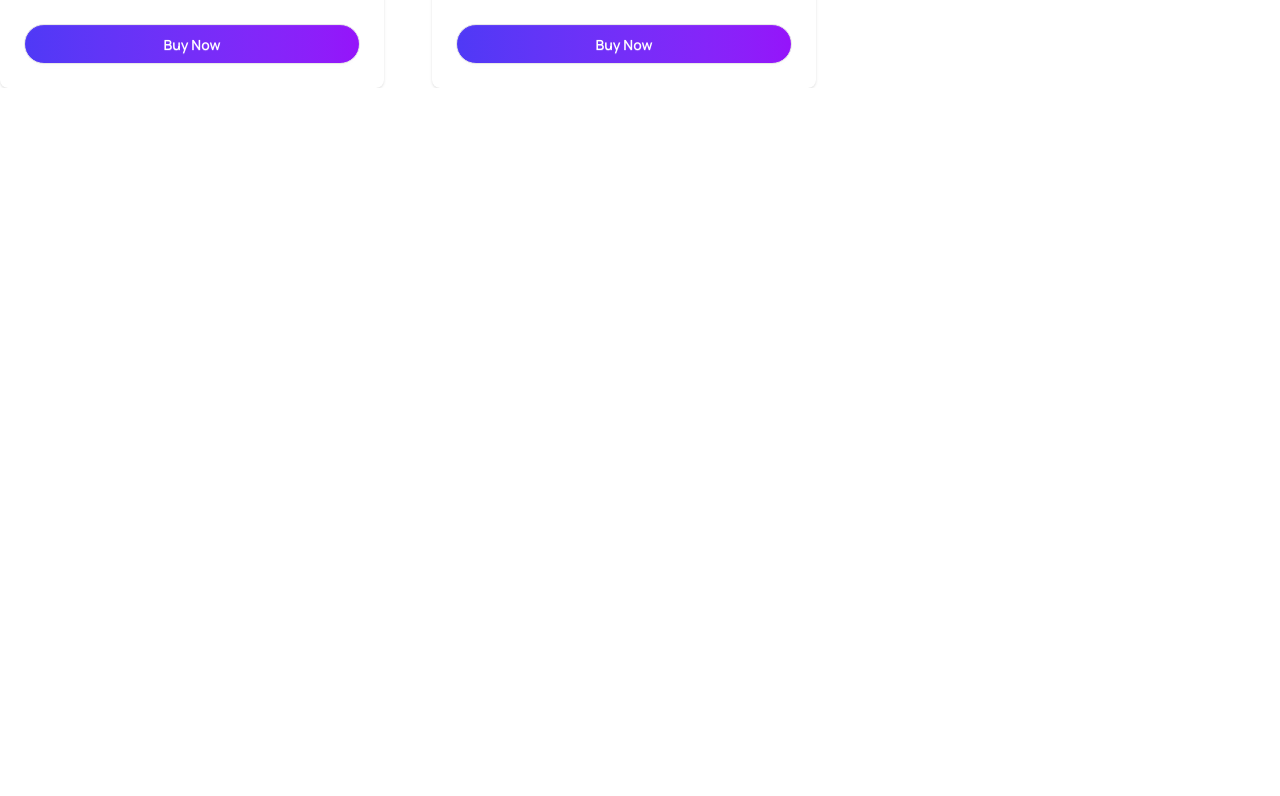
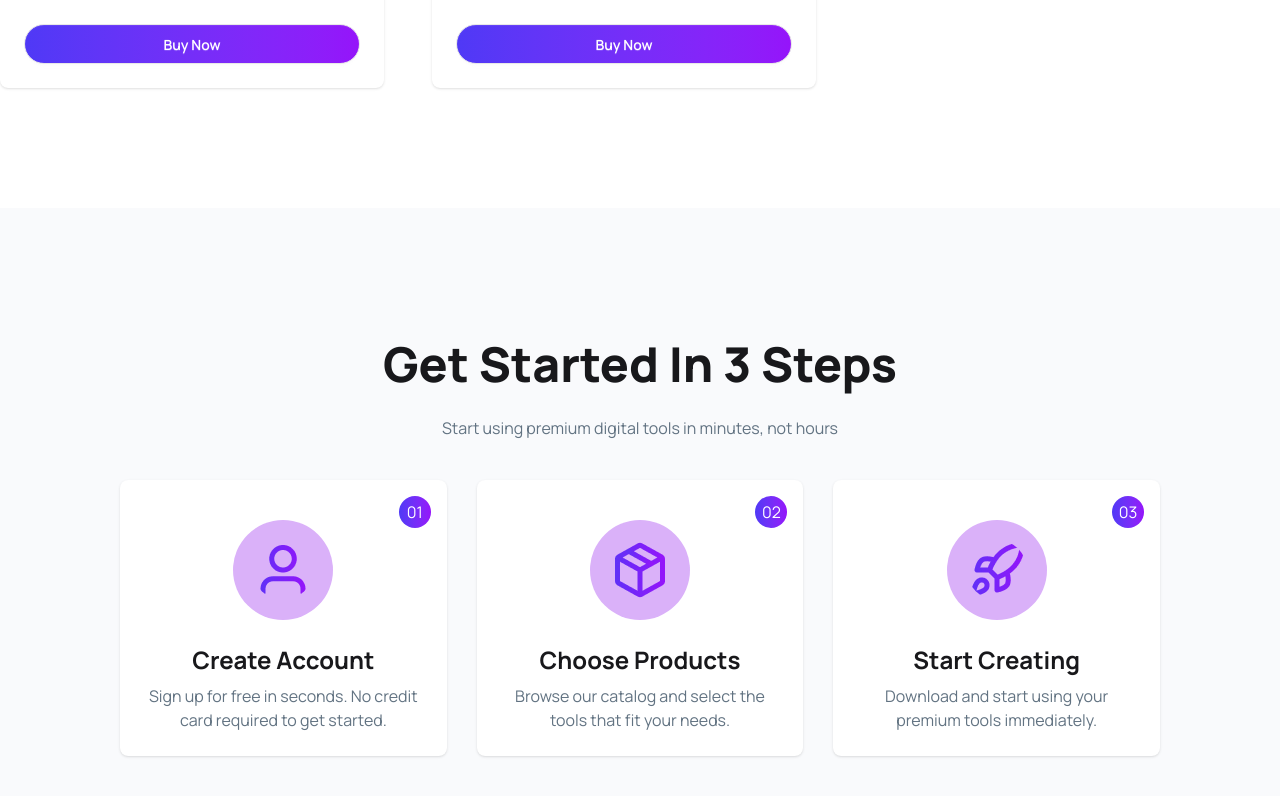
Before and after one commit to naheunpranto/Digitools-Platform, a React (Vite) app: page / in a window 1280 px wide. Shown: the part 2738-3534 px from the top of the page. Before the commit the page ends 2826 px from the top, so only its background shows below. Built offline with nearby package versions, Linux system fonts and the light colour scheme.

Commit message:
choose option completed

```diff
--- a/src/App.jsx
+++ b/src/App.jsx
@@ -1,6 +1,7 @@
 
 import './App.css'
 import Banner from './components/Banner/Banner'
+import Choose from './components/Choose/Choose'
 import Navbar from './components/Navbar/Navbar'
 import Products from './components/Products/Products'
 import Stats from './components/Stats/Stats'
@@ -23,6 +24,8 @@ function App() {
       <Stats/>
 
       <Products productsPromise = {productsPromise}/>
+
+      <Choose/>
     </>
   )
 }
--- /dev/null
+++ b/src/components/Choose/Choose.jsx
@@ -0,0 +1,75 @@
+const Choose = () => {
+  return (
+    <div className="mt-30 bg-[#F9FAFC]">
+      <div className="container mx-auto p-30">
+        <div className="text-center space-y-4 mb-10">
+          <h1 className="text-[48px] font-extrabold">Get Started In 3 Steps</h1>
+          <p className="text-[16px] text-[#627382]">Start using premium digital tools in minutes, not hours</p>
+        </div>
+
+        {/* 3 Card section */}
+        <div className="flex flex-col lg:flex-row items-center justify-between gap-7.5">
+          <div className="card bg-base-100 w-96 shadow-sm">
+            <div className="absolute top-4 right-4">
+                <span className="flex items-center justify-center w-8 h-8 text-right text-white rounded-full bg-linear-to-r from-[#4F39F6] to-[#9514FA]">01</span>
+            </div>
+            <figure className="px-10 pt-10">
+              <img
+                src="/user.png"
+                alt="user"
+                className="rounded-full bg-[#dab1f9] p-5"
+              />
+            </figure>
+            <div className="card-body items-center text-center">
+              <h2 className="card-title text-2xl font-bold">Create Account</h2>
+              <p className="text-[16px] text-[#627382]">
+                Sign up for free in seconds. No credit card required to get
+                started.
+              </p>
+            </div>
+          </div>
+
+          <div className="card bg-base-100 w-96 shadow-sm">
+            <div className="absolute top-4 right-4">
+                <span className="flex items-center justify-center w-8 h-8 text-right text-white rounded-full bg-linear-to-r from-[#4F39F6] to-[#9514FA]">02</span>
+            </div>
+            <figure className="px-10 pt-10">
+              <img
+                src="/package.png"
+                alt="user"
+                className="rounded-full bg-[#dab1f9] p-5"
+              />
+            </figure>
+            <div className="card-body items-center text-center">
+              <h2 className="card-title text-2xl font-bold">Choose Products</h2>
+              <p className="text-[16px] text-[#627382]">
+                Browse our catalog and select the tools that fit your needs.
+              </p>
+            </div>
+          </div>
+
+          <div className="card bg-base-100 w-96 shadow-sm">
+            <div className="absolute top-4 right-4">
+                <span className="flex items-center justify-center w-8 h-8 text-right text-white rounded-full bg-linear-to-r from-[#4F39F6] to-[#9514FA]">03</span>
+            </div>
+            <figure className="px-10 pt-10">
+              <img
+                src="/rocket.png"
+                alt="user"
+                className="rounded-full bg-[#dab1f9] p-5"
+              />
+            </figure>
+            <div className="card-body items-center text-center">
+              <h2 className="card-title text-2xl font-bold">Start Creating</h2>
+              <p className="text-[16px] text-[#627382]">
+                Download and start using your premium tools immediately.
+              </p>
+            </div>
+          </div>
+        </div>
+      </div>
+    </div>
+  );
+};
+
+export default Choose;
```
